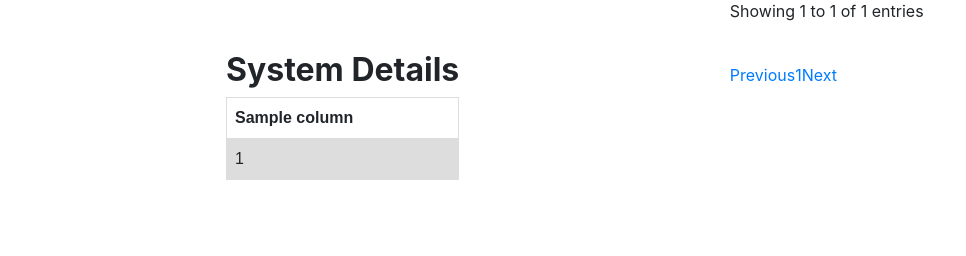
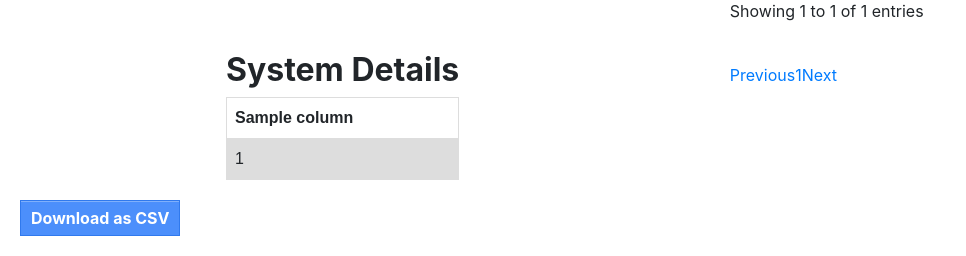
Before and after one commit to gadgilrajeev/BenchmarkingDiffTool, a Flask app: template templates/test-details.html in a window 1280 px wide. Shown: the part 559-815 px from the top of the page, without its empty margins (0-966 px from the left). Before the commit the page ends 739 px from the top, so only its background shows below. Run offline with Flask 2, Linux system fonts and the light colour scheme; the template is opened without the code that fills it: most values are stand-ins (such as "Sample title", 1, 10 or a date in 2020); some libraries are stand-ins or nearby versions.

Commit message:
Download as CSV for resultsTable

```diff
--- a/templates/test-details.html
+++ b/templates/test-details.html
@@ -7,13 +7,9 @@ Test Details
 
 {% block content %}
 
-	<script>
-		$( document ).ready(function() {
-			$("#resultsTable").DataTable({
-				"lengthMenu": [[10, 25, 50, -1], [10, 25, 50, "All"]],
-			});
-	});
-	</script>
+	<!-- Hidden form for Downloading data as CSV -->
+	<form action="/download_as_csv" method="POST" id="download-csv-form" style="display:none;">
+	</form>
 
 	<h2 style="text-align: center; font-weight: bold;">
 		{{ context.testname }}
@@ -74,5 +70,39 @@ Test Details
 			</tbody>
 		</table>
 	</div>
+	<button type="button" id="download-results-table-csv" class="blue">Download as CSV</button>
+
+	<script>
+		$( document ).ready(function() {
+			$("#resultsTable").DataTable({
+				"lengthMenu": [[10, 25, 50, -1], [10, 25, 50, "All"]],
+			});
+		});
+
+		$('#download-results-table-csv').click(function(){
+
+			filename = "{{context.testname}}-{{context.originID}}"
+			data = {}
+
+			$tableRows = $("#resultsTable th")
+			$table = $("#resultsTable").DataTable()
+			$allColumnsData = $table.columns({ filter : 'applied'}).data()
+
+			for( i = 0; i < $tableRows.length; i++){
+	  			column = $tableRows[i].innerHTML
+
+	  			console.log(column)
+	  			data[column] = $allColumnsData[i]
+	  		}
+
+
+			console.log("DATA")
+			console.log(data)
+
+			$form = $('#download-csv-form')
+
+			downloadAsCsv(filename, data, $form)
+		})
+	</script>
 
 {% endblock %}
```
